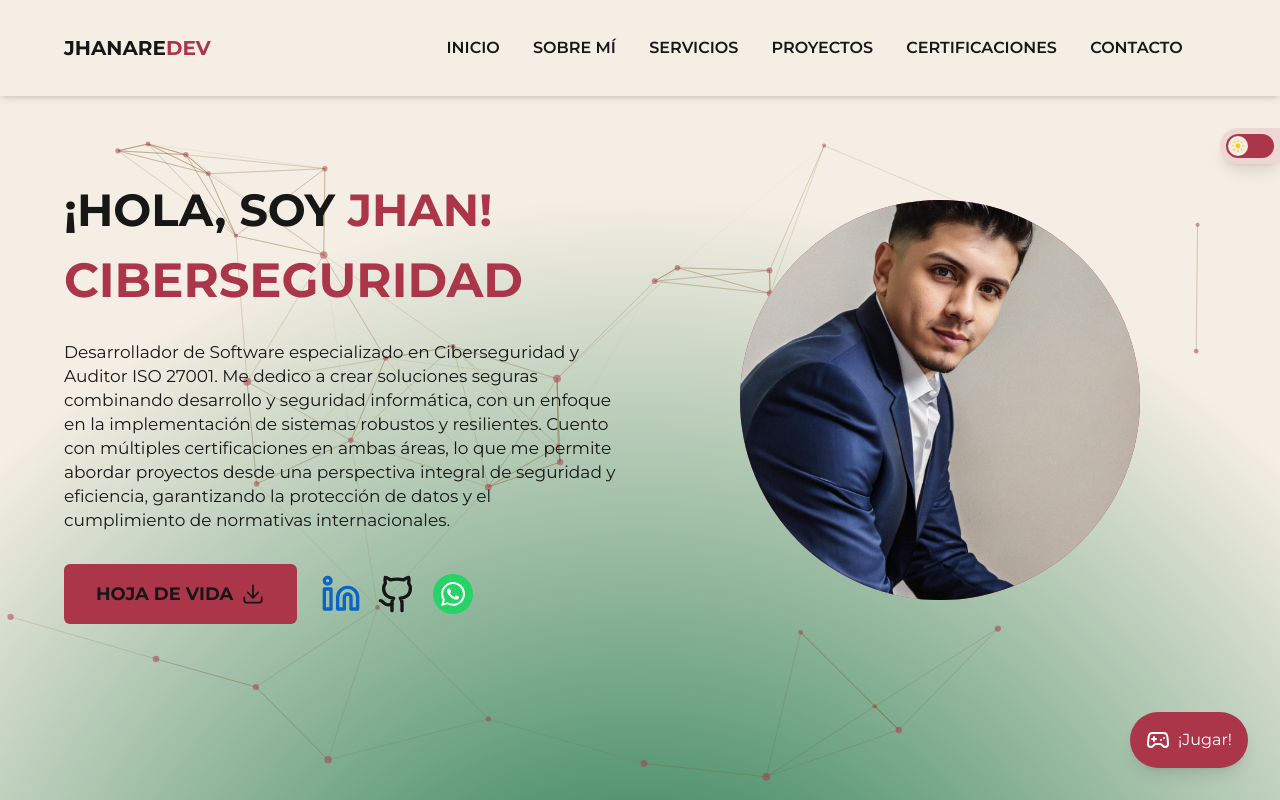
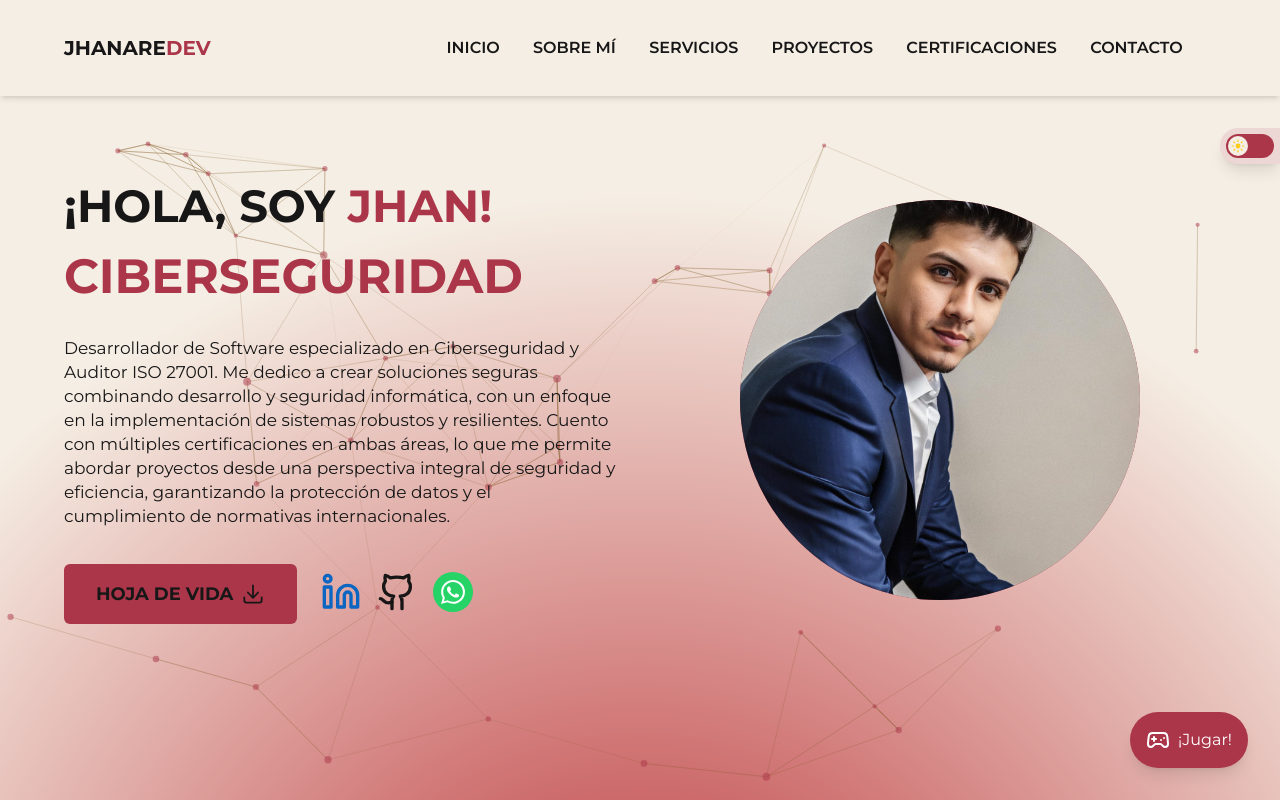
Before and after one commit to CarlosAre031/portafolio-jhan, a Next.js app: page / in a window 1280 px wide. Shown: the top 800 px of the page. Built offline with nearby package versions, Linux system fonts and the light colour scheme.

Commit message:
agregar modificaciones

```diff
--- a/src/components/Hero.tsx
+++ b/src/components/Hero.tsx
@@ -23,7 +23,7 @@ const Hero = () => {
         <div
           className="absolute inset-0 bg-cover bg-center bg-no-repeat block dark:hidden"
           style={{
-            backgroundImage: "url('/imagenes/bannerClaro.jpg')",
+            backgroundImage: "url('/imagenes/bannerClaro.png')",
           }}
         />
         <div
@@ -67,7 +67,7 @@ const Hero = () => {
               <ArrowDownTrayIcon className="w-5 h-5 sm:w-6 sm:h-6" />
             </button>
 
-            <div className="flex items-center gap-4 mt-4 sm:mt-0">
+            <div className="flex items-center gap-4 mt-4 sm:mt-3 mb-4">
               <Link
                 href="https://www.linkedin.com/in/jhan-arevalo"
                 target="_blank"
```
Also changed, not shown: public/imagenes/bannerClaro.jpg (deleted), public/imagenes/bannerClaro.png (added).
